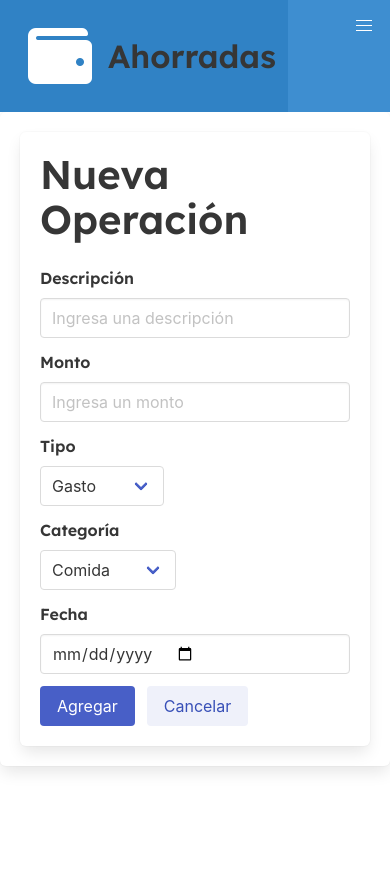
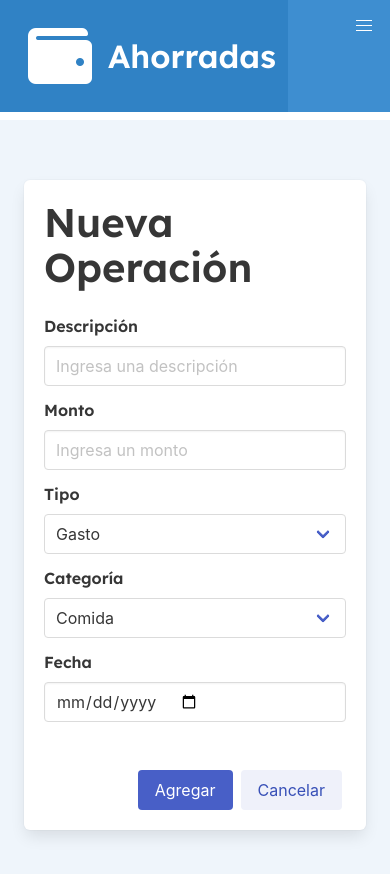
Before and after one commit to agustinasc/proyecto-ahorradas, a plain HTML site: page index.html in a window 390 px wide. Both pictures are taken after a click on the button "+ Nueva operación". Before the commit the page ends 844 px from the top, so only its background shows below. Drawn offline with nearby package versions, Linux system fonts and the light colour scheme.

Commit message:
UPDATE/Agregando responsive a +Nuevas Operaciones

```diff
--- a/index.html
+++ b/index.html
@@ -31,7 +31,7 @@
     <nav class="navbar is-info" role="navigation" aria-label="main navigation">
         <div class="navbar-brand">
           <a class="navbar-item" href="#">
-            <i class="fas fa-wallet"></i><p class="title is-3 is-spaced">Ahorradas</p>
+            <i class="fas fa-wallet"></i><p class="title is-3 is-spaced has-text-white">Ahorradas</p>
             <!-- <img src="https://bulma.io/images/bulma-logo.png" width="112" height="28"> -->
           </a>
 
@@ -174,11 +174,16 @@
 
       </section>
 
+
+      <div class="section columns mt-2 has-background-info-light">
+
               <!------ INICIO SECCION NUEVA OPERACION ------>
+
+          <div class="column is-10 is-offset-1">
 
             <section id="new-operation-section" class="box">
 
-        <form class="box">
+            <form class="">
               <h1 class="title is-2">Nueva Operación</h1>
 
               <div class="field">
@@ -198,7 +203,7 @@
               <div class="field">
                 <label class="label">Tipo</label>
                 <div class="control">
-              <div class="select">
+                  <div class="select is-fullwidth">
                     <select id="input-result">
                       <option>Gasto</option>
                       <option>Ganancia</option>
@@ -209,7 +214,7 @@
               <div class="field">
                 <label class="label">Categoría</label>
                 <div class="control">
-              <div class="select">
+                  <div class="select is-fullwidth">
                     <select id="input-categories">
                       <option>Comida</option>
                       <option>Servicios</option>
@@ -229,19 +234,21 @@
                 </div>
               </div>
 
-          <div class="field is-grouped">
-            <div class="control">
+              <div class="buttons is-right mt-6">
+
                   <button id="add-operation-btn" class="button is-link">Agregar</button>
-            </div>
-            <div class="control">
+
                   <button id="cancel-operation-btn" class="button is-link is-light">Cancelar</button>
-            </div>
+
               </div>
 
             </form>
 
           </section>
                   <!------ FIN SECCION NUEVA OPERACION ------>
+        </div>
+      </div>
+
     </main>
     <!------ FIN DEL MAIN ------>
 
```
Lines whose indentation alone changed are shown as unchanged.
